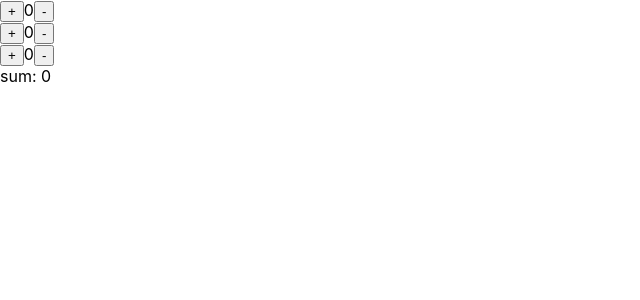
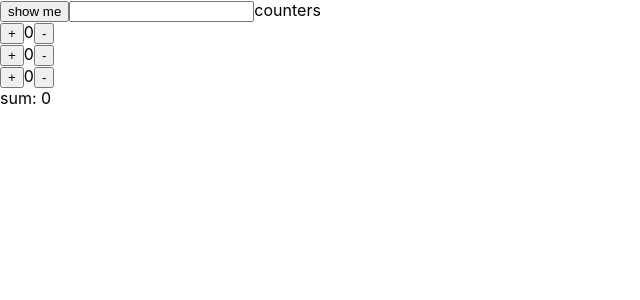
Before and after one commit to tws-graduate-bootcamp/react-counter, a React (Create React App) app: page / in a window 1280 px wide. Shown: the top 300 px of the page, without its empty margins (0-640 px from the left). Built offline with nearby package versions, Linux system fonts and the light colour scheme.

Commit message:
feat: can regenerate counters

```diff
--- a/src/components/CounterGroup.js
+++ b/src/components/CounterGroup.js
@@ -4,18 +4,28 @@ import Counter from './Counter.js'
 class CounterGroup extends Component {
   constructor(prop) {
     super(prop)
-    this.state = {
-      counter: new Array(prop.size).fill(0),
-      sum: 0
-    }
+    this.state = this.getInitState(prop.size)
   }
-  updateSum=(delta) => {
+  getInitState = (size) => ({
+    counter: new Array(size).fill(Date.now()),
+    sum: 0
+  })
+  updateSum = (delta) => {
     this.setState({sum: this.state.sum+delta})
+  }
+  regenerateCounters = () => {
+    this.setState(this.getInitState(+this.refs.size.value))
   }
   render() {
     return (
       <div>
-        {this.state.counter.map(() => <Counter onUpdate={this.updateSum}/>)}
+        <button onClick={this.regenerateCounters}>show me</button>
+        <input type="number" ref="size"/>counters
+        {this.state.counter.map((_, i) => <
+          Counter
+            key={_+i}
+            onUpdate={this.updateSum}
+        />)}
         <span>sum: {this.state.sum}</span>
       </div>
     );
```
